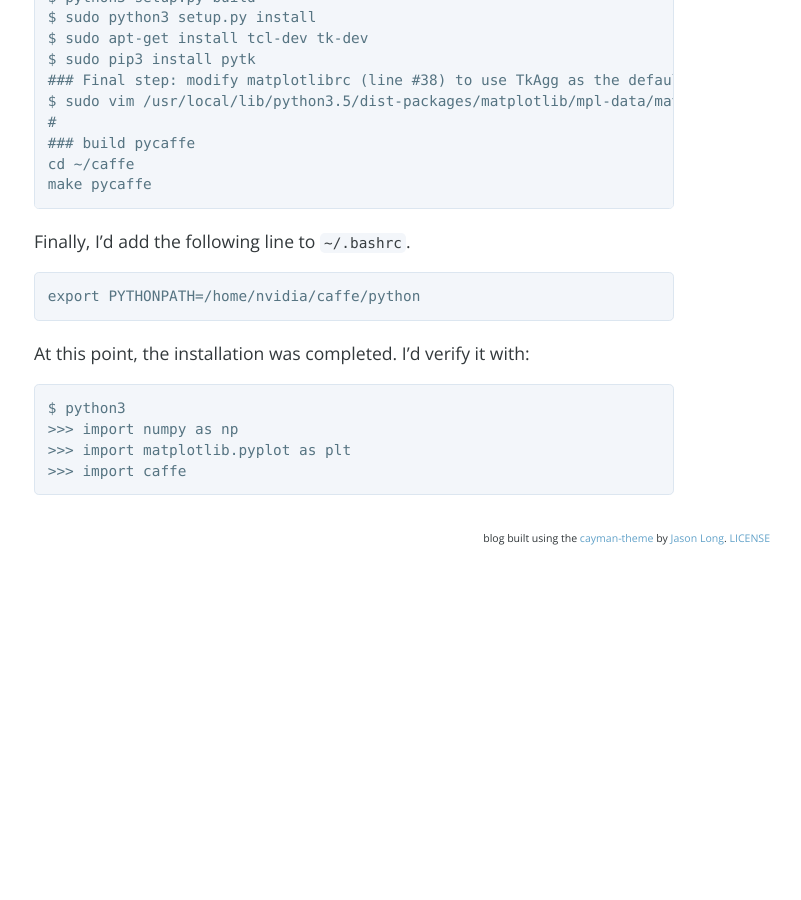
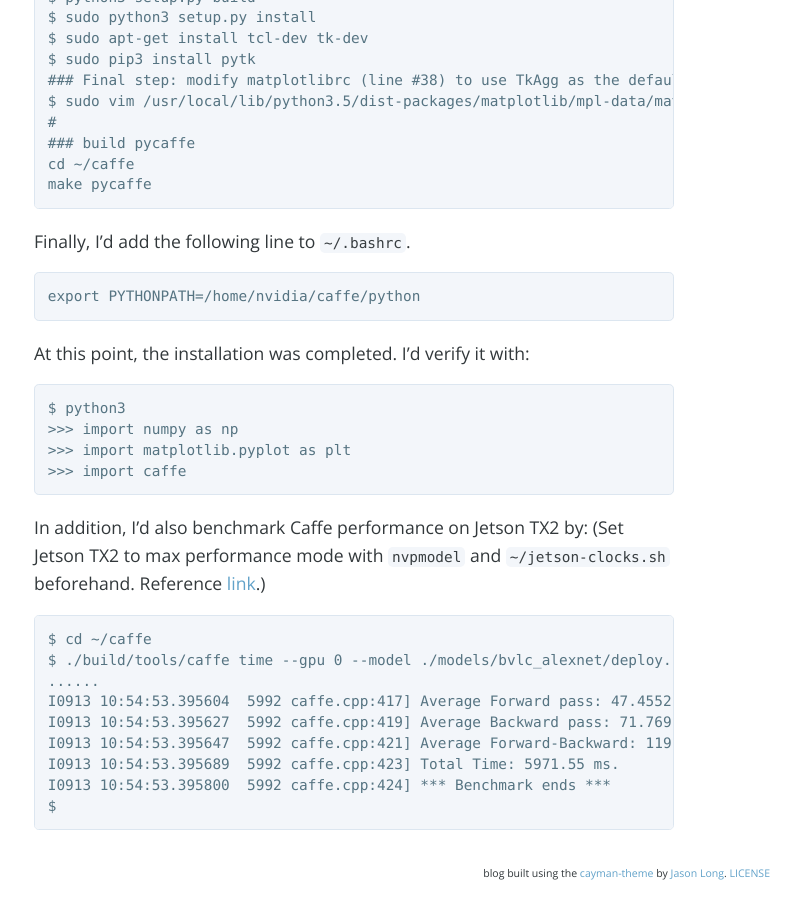
Before and after one commit to jkjung-avt/jkjung-avt.github.io, a Jekyll site: the page built from _posts/2017-08-08-caffe-on-tx2.md, in a window 1280 px wide and 900 px high, scrolled down 2469 px. Shown: the whole window, without its empty margins (286-1087 px from the left). Built offline with Jekyll 4.4.1, drawn with Linux system fonts in a browser that asks for light colours; nearby versions of some CDN libraries; comment, search, counter and statistics services are not loaded; before the commit the page ends 3034 px from its top, so only the background shows below that.

Commit message:
Add the  example at the end

````diff
--- a/_posts/2017-08-08-caffe-on-tx2.md
+++ b/_posts/2017-08-08-caffe-on-tx2.md
@@ -108,3 +108,16 @@
 >>> import matplotlib.pyplot as plt
 >>> import caffe
 ```
+In addition, I'd also benchmark Caffe performance on Jetson TX2 by: (Set Jetson TX2 to max performance mode with `nvpmodel` and `~/jetson-clocks.sh` beforehand. Reference [link](https://devtalk.nvidia.com/default/topic/1023671/jetson-tx2/low-frame-rate-with-flir-camera-on-tx2-when-using-cudafilters-library-from-opencv/post/5208659/#5208659).)
+
+```shell
+$ cd ~/caffe
+$ ./build/tools/caffe time --gpu 0 --model ./models/bvlc_alexnet/deploy.prototx
+......
+I0913 10:54:53.395604  5992 caffe.cpp:417] Average Forward pass: 47.4552 ms.
+I0913 10:54:53.395627  5992 caffe.cpp:419] Average Backward pass: 71.7691 ms.
+I0913 10:54:53.395647  5992 caffe.cpp:421] Average Forward-Backward: 119.431 ms.
+I0913 10:54:53.395689  5992 caffe.cpp:423] Total Time: 5971.55 ms.
+I0913 10:54:53.395800  5992 caffe.cpp:424] *** Benchmark ends ***
+$
+```
````
